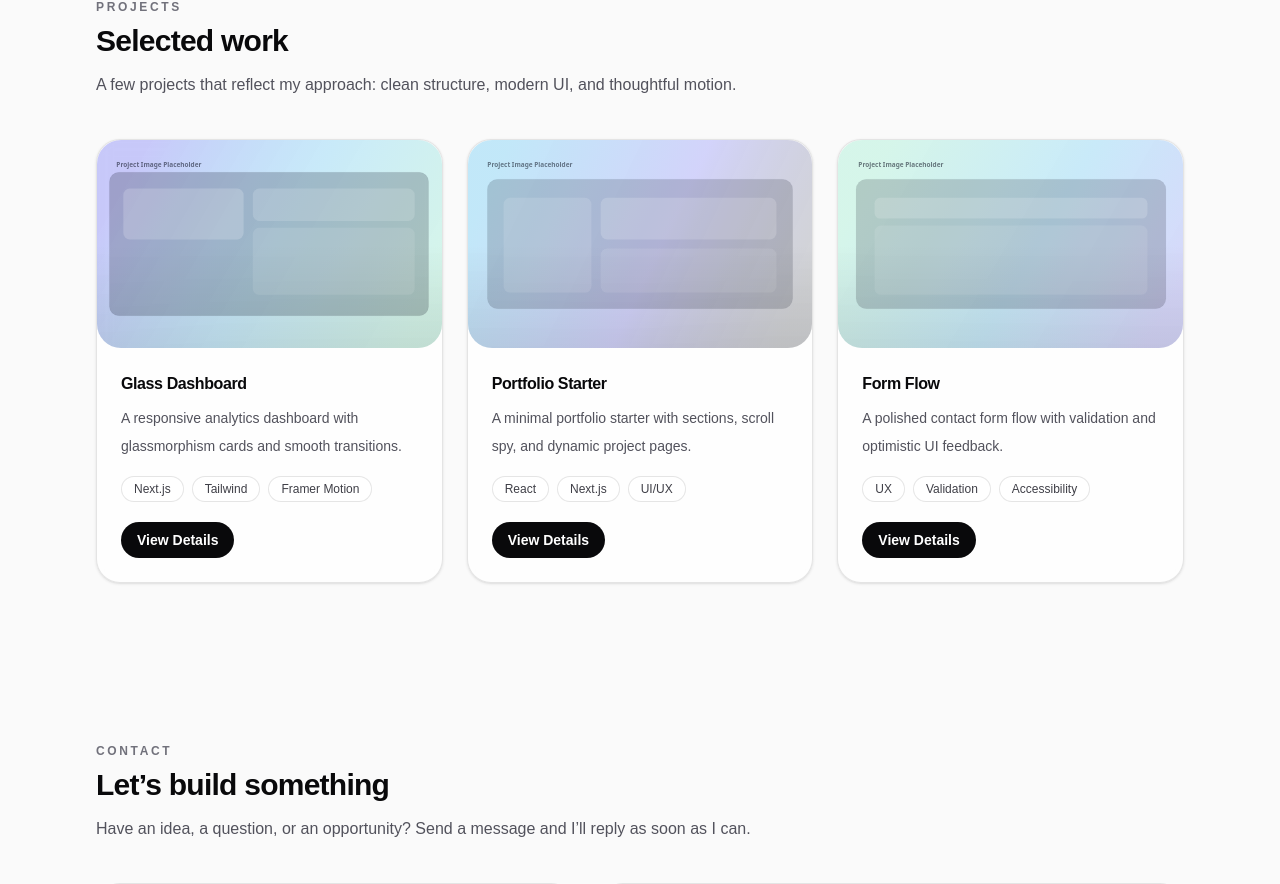
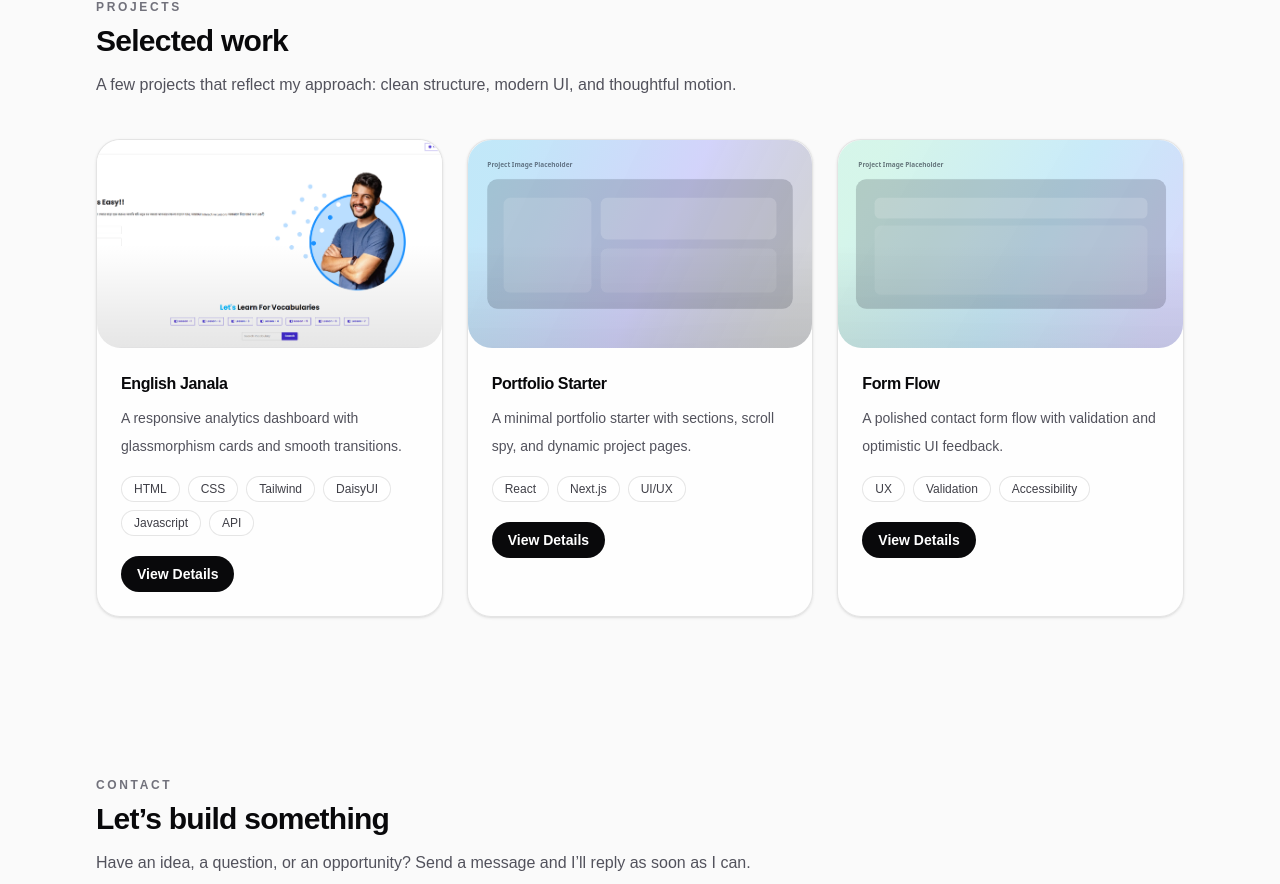
Before and after one commit to kayesmahmud30/Portfolio, a Next.js app: page / in a window 1280 px wide. Shown: the part 3496-4380 px from the top of the page. Built offline with nearby package versions, Linux system fonts and the light colour scheme.

Commit message:
Updated the data of project in data/projects

```diff
--- a/src/data/projects.js
+++ b/src/data/projects.js
@@ -1,14 +1,15 @@
 export const projects = [
   {
-    slug: "glass-dashboard",
-    title: "Glass Dashboard",
-    image: "/project-1.svg",
-    summary: "A responsive analytics dashboard with glassmorphism cards and smooth transitions.",
-    tags: ["Next.js", "Tailwind", "Framer Motion"],
+    slug: "english-janala",
+    title: "English Janala",
+    image: "/project-1.jpg",
+    summary:
+      "A responsive analytics dashboard with glassmorphism cards and smooth transitions.",
+    tags: ["HTML", "CSS", "Tailwind", "DaisyUI", "Javascript", "API"],
     description:
       "Glass Dashboard is a UI-focused project built to showcase layout composition, responsive grids, and motion. It includes reusable cards, skeleton loading states, and subtle hover/scroll interactions.",
-    liveUrl: "https://example.com",
-    githubClientUrl: "https://github.com/",
+    liveUrl: "https://englishjanalavocabulary.vercel.app/",
+    githubClientUrl: "https://github.com/kayesmahmud30/English-Janala",
     challenges: [
       "Balancing glassmorphism readability across light and dark themes.",
       "Designing motion that feels premium but never distracting.",
@@ -24,7 +25,8 @@ export const projects = [
     slug: "portfolio-starter",
     title: "Portfolio Starter",
     image: "/project-2.svg",
-    summary: "A minimal portfolio starter with sections, scroll spy, and dynamic project pages.",
+    summary:
+      "A minimal portfolio starter with sections, scroll spy, and dynamic project pages.",
     tags: ["React", "Next.js", "UI/UX"],
     description:
       "A clean and modular portfolio template with accessible navigation, animated section reveals, and project detail routes. Built for quick customization and great Lighthouse scores.",
@@ -35,13 +37,18 @@ export const projects = [
       "Keeping animations smooth across mobile devices.",
       "Structuring components for easy reuse and editing.",
     ],
-    improvements: ["Add CMS integration (MDX/Contentlayer).", "Add blog section.", "Add image optimization pipeline."],
+    improvements: [
+      "Add CMS integration (MDX/Contentlayer).",
+      "Add blog section.",
+      "Add image optimization pipeline.",
+    ],
   },
   {
     slug: "form-flow",
     title: "Form Flow",
     image: "/project-3.svg",
-    summary: "A polished contact form flow with validation and optimistic UI feedback.",
+    summary:
+      "A polished contact form flow with validation and optimistic UI feedback.",
     tags: ["UX", "Validation", "Accessibility"],
     description:
       "Form Flow focuses on a great messaging experience: clear states, helpful errors, keyboard-friendly navigation, and non-blocking feedback. It’s designed to feel fast and reliable.",
@@ -52,7 +59,11 @@ export const projects = [
       "Designing error states that don’t break layout.",
       "Ensuring accessibility across inputs and alerts.",
     ],
-    improvements: ["Add spam protection.", "Add email provider integration.", "Persist drafts locally."],
+    improvements: [
+      "Add spam protection.",
+      "Add email provider integration.",
+      "Persist drafts locally.",
+    ],
   },
 ];
 
```
Also changed, not shown: public/project-1.jpg (added), public/project-1.svg (deleted).
